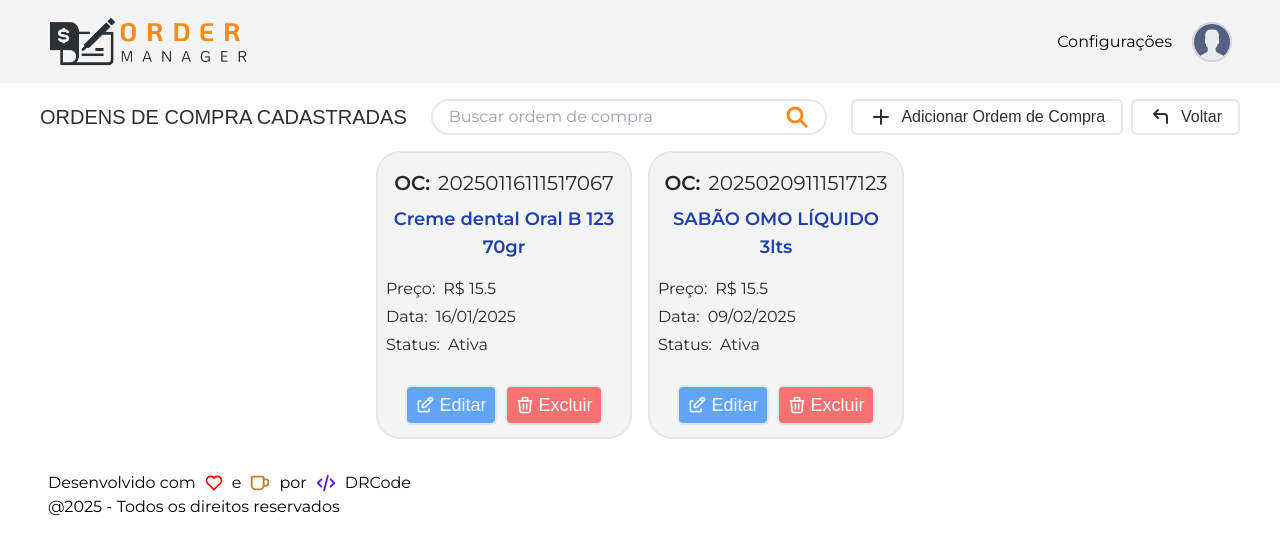
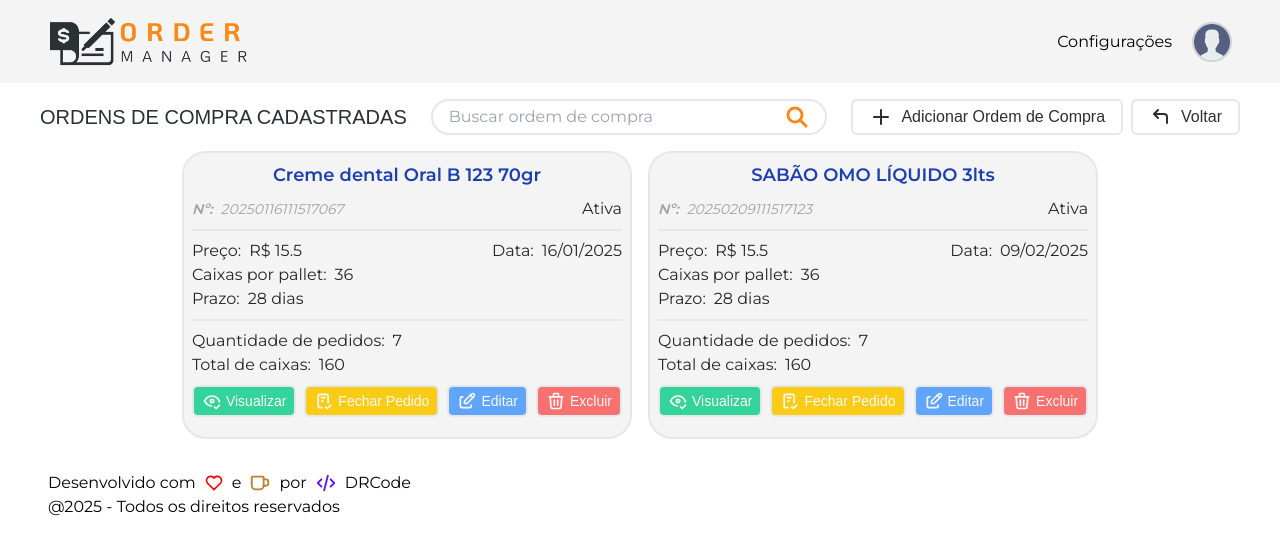
Before and after one commit to danielribas1105/order-manager, a Next.js app: page /ordensCompra in a window 1280 px wide. Shown: the top 554 px of the page. Built offline with nearby package versions, Linux system fonts and the light colour scheme; a web font is replaced by a local one.

Commit message:
update card ordem de compra

```diff
--- /dev/null
+++ b/src/app/(auth)/ordensCompra/[slug]/page.tsx
@@ -0,0 +1,5 @@
+export default function InfoOrdemCompra({ params }: { params: { slug: number }} ) {
+   return (
+      <div>Ordem de compra número: {params.slug}</div>
+   )
+}
--- a/src/app/(auth)/supermercado/page.tsx
+++ b/src/app/(auth)/supermercado/page.tsx
@@ -17,6 +17,7 @@
    }
 
    function removerSupermercado(supermercadoRemovido: Supermercado) {
+      debugger
       const novaListaSupermercados = supermercados.filter((s) => s.id !== supermercadoRemovido.id)
       setSupermercados(novaListaSupermercados)
    }
--- a/src/components/ordensCompra/card-ordem-compra.tsx
+++ b/src/components/ordensCompra/card-ordem-compra.tsx
@@ -1,6 +1,7 @@
 'use client'
 import { OrdemCompra } from "@/core"
-import { IconEdit, IconTrash } from "@tabler/icons-react"
+import { IconChecklist, IconEdit, IconExternalLink, IconEyeCheck, IconPlus, IconTrash } from "@tabler/icons-react"
+import BotaoLink from "../templates/btn-link"
 
 export interface CardOrdemCompraProps {
    ordemCompra: OrdemCompra
@@ -11,34 +12,74 @@
 export default function CardOrdemCompra(props: CardOrdemCompraProps) {
    const { ordemCompra } = props
    return (
-      <div className="flex flex-col justify-between w-64 h-72 bg-zinc-100 border-2 rounded-3xl p-2 text-zinc-800 hover:shadow-xl hover:shadow-logo-black/30">
-         <div>
-            <div className="flex gap-2 justify-center my-2 text-xl">
-               <span className="font-semibold">OC:</span>
-               <span>{ordemCompra.id}</span>
-            </div>
+      <div className="flex flex-col w-auto h-72 bg-zinc-100 border-2 rounded-3xl p-2 text-zinc-800 hover:shadow-xl hover:shadow-logo-black/30">
+         <div className="flex flex-col gap-2 justify-start pb-2 border-b-2">
             <div className="font-semibold text-lg text-center text-blue-800">
                {ordemCompra.idProduto}
             </div>
+            <div className="flex justify-between items-center">
+               <div className="flex gap-2 text-sm italic text-zinc-400">
+                  <span className="font-semibold">Nº:</span>
+                  <span>{ordemCompra.id}</span>
+               </div>
+               <div className="flex gap-2">
+                  <span>{ordemCompra.status === 'Ativa' ? 'Ativa' : 'Outro'}</span>
+               </div>
+            </div>
          </div>
-         <div className="flex flex-col gap-1 mb-3">
-            <div className="flex gap-2">
-               <span>Preço:</span>
-               <span>R$ {ordemCompra.precoPromocional}</span>
+         <div className="flex flex-col pt-2 pb-2 border-b-2">
+            <div className="flex justify-between gap-1">
+               <div className="flex gap-2">
+                  <span>Preço:</span>
+                  <span>R$ {ordemCompra.precoPromocional}</span>
+               </div>
+               <div className="flex gap-2">
+                  <span>Data:</span>
+                  <span>{ordemCompra.data}</span>
+               </div>
             </div>
             <div className="flex gap-2">
-               <span>Data:</span>
-               <span>{ordemCompra.data}</span>
+               <span>Caixas por pallet:</span>
+               <span>{ordemCompra.qtdeCaixasPallet}</span>
             </div>
             <div className="flex gap-2">
-               <span>Status:</span>
-               <span>{ordemCompra.status === 'Ativa' ? 'Ativa' : 'Outro'}</span>
+               <span>Prazo:</span>
+               <span>{ordemCompra.prazo} dias</span>
+            </div>
+         </div>
+         <div className="flex flex-col pt-2 pb-2">
+            <div className="flex gap-2">
+               <span>Quantidade de pedidos:</span>
+               <span>7</span>
+            </div>
+            <div className="flex gap-2">
+               <span>Total de caixas:</span>
+               <span>160</span>
             </div>
          </div>
          <div className="flex justify-center mb-1">
             <div className="flex gap-2 items-center">
                <button
-                  className="flex justify-center items-center gap-1 px-2 py-1 font-logo text-lg text-logo-white bg-blue-400 hover:bg-blue-600 border-2 rounded-md"
+                  className="flex justify-center items-center gap-1 px-2 py-1 font-logo text-sm text-logo-white bg-emerald-400 hover:bg-emerald-600 border-2 rounded-md"
+                  onClick={(e) => {
+                     e.preventDefault()
+                     props.selecionarOrdemCompra(ordemCompra)
+                  }}>
+                  <IconEyeCheck size={20} />
+                  <span>Visualizar</span>
+               </button>
+               {/* <BotaoLink link={"/home"} texto={"Visualizar"} icon={IconEyeCheck}/> */}
+               <button
+                  className="flex justify-center items-center gap-1 px-2 py-1 font-logo text-sm text-logo-white bg-yellow-400 hover:bg-yellow-600 border-2 rounded-md"
+                  onClick={(e) => {
+                     e.preventDefault()
+                     props.selecionarOrdemCompra(ordemCompra)
+                  }}>
+                  <IconChecklist size={20} />
+                  <span>Fechar Pedido</span>
+               </button>
+               <button
+                  className="flex justify-center items-center gap-1 px-2 py-1 font-logo text-sm text-logo-white bg-blue-400 hover:bg-blue-600 border-2 rounded-md"
                   onClick={(e) => {
                      e.preventDefault()
                      props.selecionarOrdemCompra(ordemCompra)
@@ -47,7 +88,7 @@
                   <span>Editar</span>
                </button>
                <button
-                  className="flex justify-center items-center gap-1 px-2 py-1 font-logo text-lg text-logo-white bg-red-400 hover:bg-red-600 border-2 rounded-md"
+                  className="flex justify-center items-center gap-1 px-2 py-1 font-logo text-sm text-logo-white bg-red-400 hover:bg-red-600 border-2 rounded-md"
                   onClick={(e) => {
                      e.preventDefault()
                      props.removerOrdemCompra(ordemCompra)
--- a/src/core/constants/supermercados.ts
+++ b/src/core/constants/supermercados.ts
@@ -1,29 +1,30 @@
 import { Supermercado } from "../supermercado"
+import { GerarIds } from "../utils"
 
 const supermercados: Supermercado[] = [
    {
-      id: "string",
+      id: "244f235f-685b-4889-8274-ba9cae4af62c",
       razaoSocial: "SUPERMERCADOS RIO SUL JARDIM VILA NOVA",
       cnpj: "28.335.613/0001-07",
       status: "Ativo",
       idComprador: "string"
    },
    {
-      id: "string",
+      id: "13cd10cb-3579-48de-962d-38362c18c381",
       razaoSocial: "MINI MERCADO MAIS PREÇO",
       cnpj: "08.412.880/0001-15",
       status: "Ativo",
       idComprador: "string"
    },
    {
-      id: "string",
+      id: "186f3148-66df-4431-8724-f89818d78a19",
       razaoSocial: "SUPERMERCADO RIO SUL DE PRIMAVERA LTDA",
       cnpj: "33.765.158/0001-01",
       status: "Ativo",
       idComprador: "string"
    },
    {
-      id: "string",
+      id: "a14be0dd-3826-4c1e-980d-d8ae6eb1160d",
       razaoSocial: "RIO NORTE SUPERMERCADOS EIRELI ",
       cnpj: "22.047.365/0001-04",
       status: "Ativo",
```
